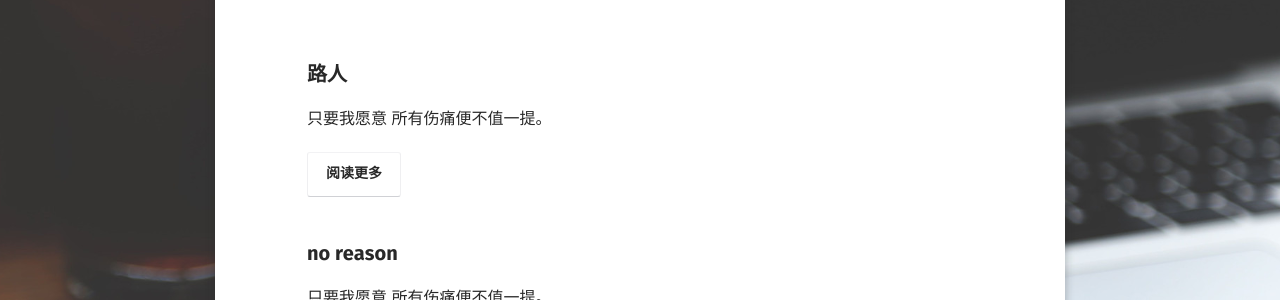
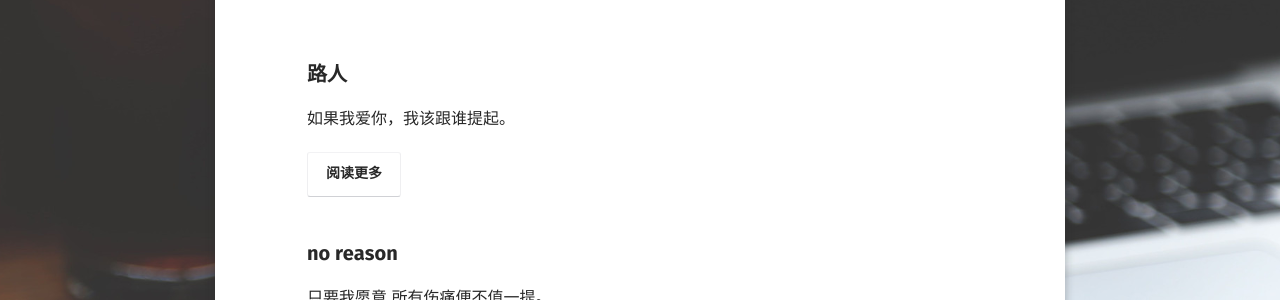
Before and after one commit to duxiehao/mafanghui, a Jekyll site: the page built from posts/index.md, in a window 1280 px wide and 900 px high. Shown: the part 244-544 px from the top of the window. Built offline with Jekyll 4.4.1, drawn with Linux system fonts in a browser that asks for light colours; some web fonts are replaced.

Commit message:
Update 2017-06-26-luren.md

```diff
--- a/_posts/2017-06-26-luren.md
+++ b/_posts/2017-06-26-luren.md
@@ -2,7 +2,7 @@
 layout: post
 title:  "路人"
 date:   2017-06-26
-excerpt: "只要我愿意 所有伤痛便不值一提。"
+excerpt: "如果我爱你，我该跟谁提起。"
 tag:
 - 想念
 - 缘分
```
